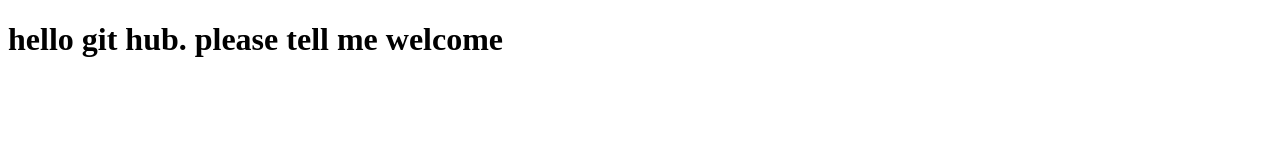
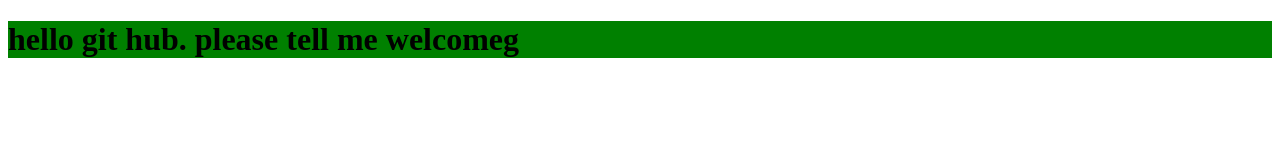
Before and after one commit to Monjurul1/git-practice-1, a plain HTML site: page index.html in a window 1280 px wide. Drawn offline with Linux system fonts and the light colour scheme.

Commit message:
css added

```diff
--- a/index.html
+++ b/index.html
@@ -5,8 +5,13 @@
     <meta http-equiv="X-UA-Compatible" content="IE=edge">
     <meta name="viewport" content="width=device-width, initial-scale=1.0">
     <title>lets do git project</title>
+    <style>
+        h1{
+            background-color: green;
+        }
+    </style>
 </head>
 <body>
-    <h1>hello git hub. please tell me welcome</h1>
+    <h1>hello git hub. please tell me welcomeg</h1>
 </body>
 </html>
```
